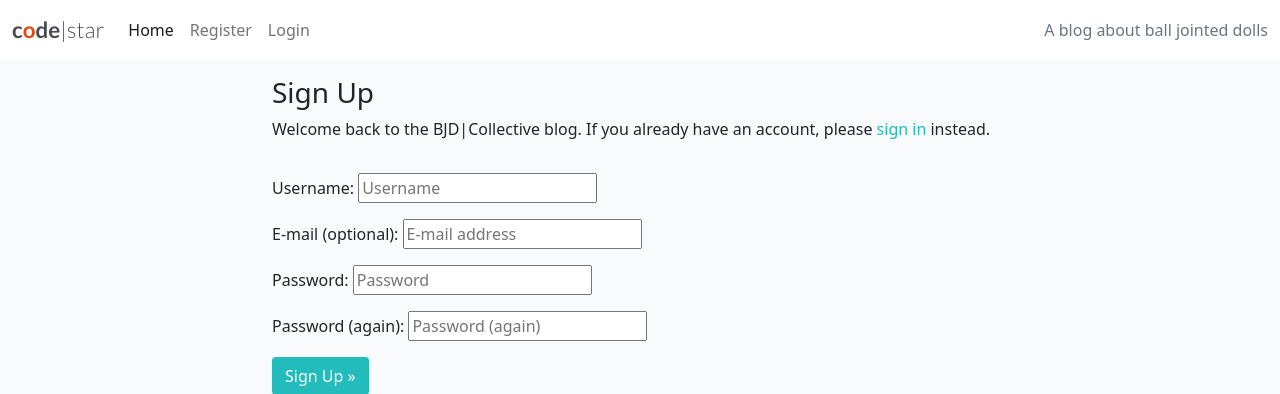
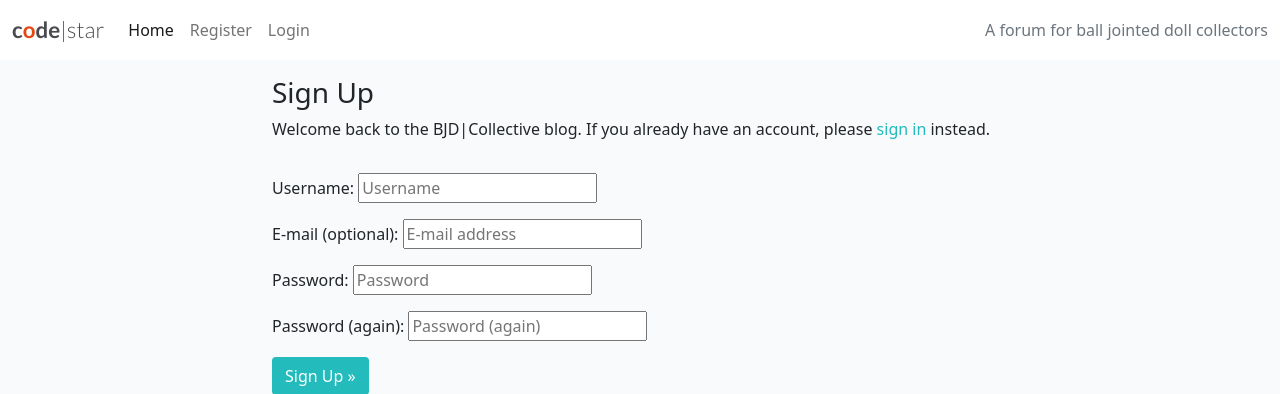
Before and after one commit to Chapter256/bjd-collective, a Django app: page /accounts/signup/ in a window 1280 px wide. Shown: the top 394 px of the page. Run offline with Django 3.2, Linux system fonts and the light colour scheme.

Commit message:
updated navbar text

```diff
--- a/templates/base.html
+++ b/templates/base.html
@@ -51,7 +51,7 @@
                     {% endif %}
                 </ul>
                 <span class="navbar-text text-muted">
-                    A blog about ball jointed dolls
+                    A forum for ball jointed doll collectors
                 </span>
             </div>
         </div>
```
